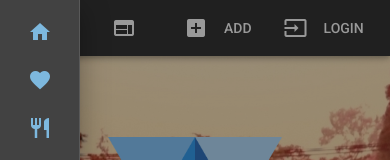
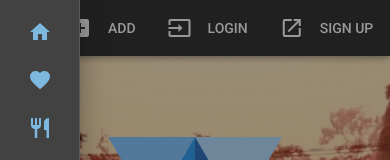
Before and after one commit to Ali60351/Travel-Recommendation-Site, a Vue app in the folder tour-assist/: page / in a window 390 px wide. Shown: the top 160 px of the page. Built offline with nearby package versions, Linux system fonts and the light colour scheme; what vue-particles would draw is missing.

Commit message:
Improved responsiveness

```diff
--- a/tour-assist/config/index.js
+++ b/tour-assist/config/index.js
@@ -50,7 +50,7 @@ module.exports = {
     // Paths
     assetsRoot: path.resolve(__dirname, '../dist'),
     assetsSubDirectory: 'static',
-    assetsPublicPath: '/',
+    assetsPublicPath: '',
 
     /**
      * Source Maps
--- a/tour-assist/src/App.vue
+++ b/tour-assist/src/App.vue
@@ -31,13 +31,13 @@
       :clipped-left="clipped"
     >
       <v-toolbar-side-icon @click.stop="drawer = !drawer"></v-toolbar-side-icon>
-      <v-btn icon @click.stop="miniVariant = !miniVariant">
+      <v-btn class="hidden-sm-and-down" icon @click.stop="miniVariant = !miniVariant">
         <v-icon v-html="miniVariant ? 'chevron_right' : 'chevron_left'"></v-icon>
       </v-btn>
-      <v-btn icon @click.stop="clipped = !clipped">
+      <v-btn class="hidden-sm-and-down" icon @click.stop="clipped = !clipped">
         <v-icon>web</v-icon>
       </v-btn>
-      <v-toolbar-title v-text="title"></v-toolbar-title>
+      <v-toolbar-title class="hidden-sm-and-down" v-text="title"></v-toolbar-title>
       <v-spacer></v-spacer>
       <v-toolbar-items>
         <v-menu bottom offset-y>
@@ -1227,7 +1227,7 @@ export default {
     text-align: center;
     display: table-cell;
     line-height: 200px;
-    font-size: 1.5vw;
+    font-size: 1.35em;
     transition: box-shadow 0.4s;
   }
 
@@ -1278,4 +1278,10 @@ export default {
   .starLabel {
     display: none;
   }
+
+  @media only screen and (max-width: 600px) {
+    #particles-js {
+        display: none;
+    }
+  }
 </style>
```
